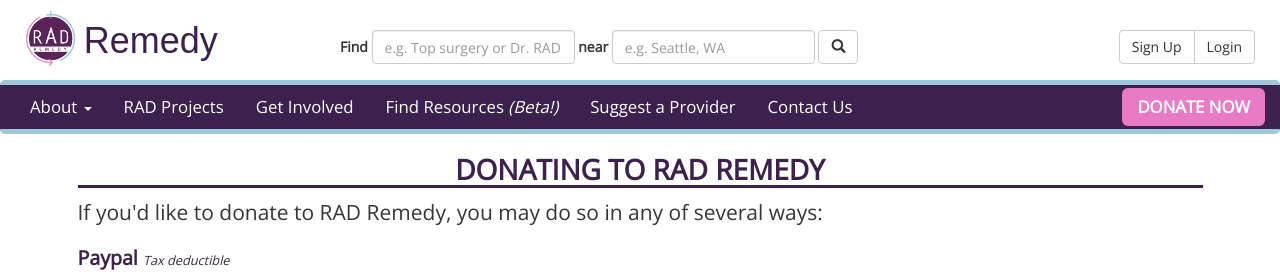
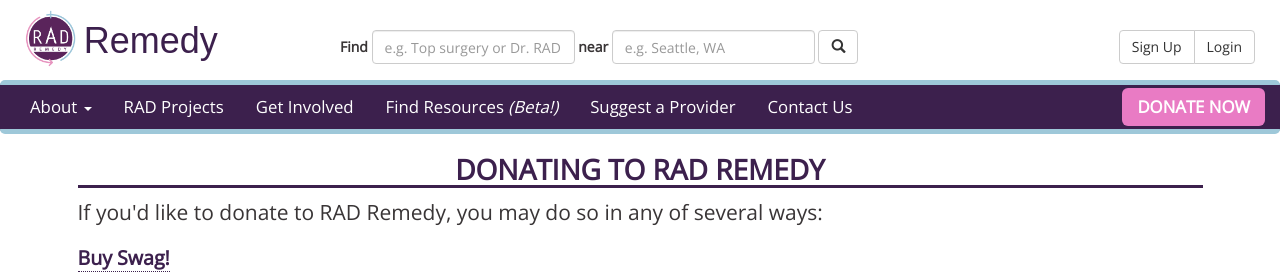
Before and after one commit to radremedy/radremedy, a Flask app: page /donate/ in a window 1280 px wide. Shown: the top 276 px of the page. Run offline with Flask 2, Linux system fonts and the light colour scheme; parts of the project's set-up code (start-up, migrations or seed data) failed here and were passed over; some libraries are stand-ins or nearby versions.

Commit message:
add store to donate page

```diff
--- a/remedy/templates/donate.html
+++ b/remedy/templates/donate.html
@@ -10,6 +10,10 @@
 		If you'd like to donate to RAD Remedy, you may do so in any of several ways:
 </p>
 <ul class="list-unstyled">
+	<li>
+		<h3><a href="http://radremedy.tictail.com/">Buy Swag!</a></h3>
+		<p>Support our work by purchasing some RAD swag! All the fun of donating, plus you get an awesome shirt or hoodie. Find it on our <a href="http://radremedy.tictail.com/">store!</a></p>
+	</li>
 	<li>
 		<h3>
 			Paypal
```
